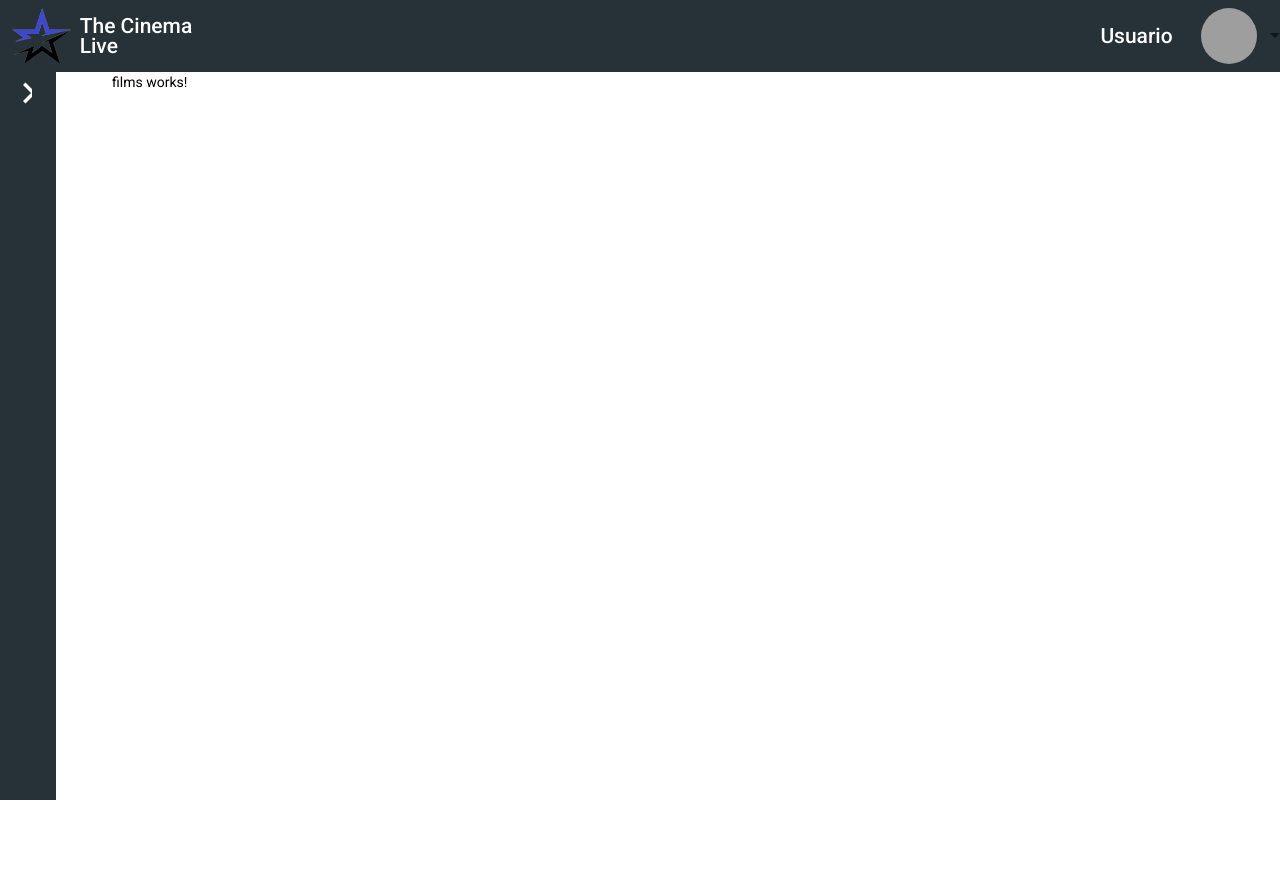
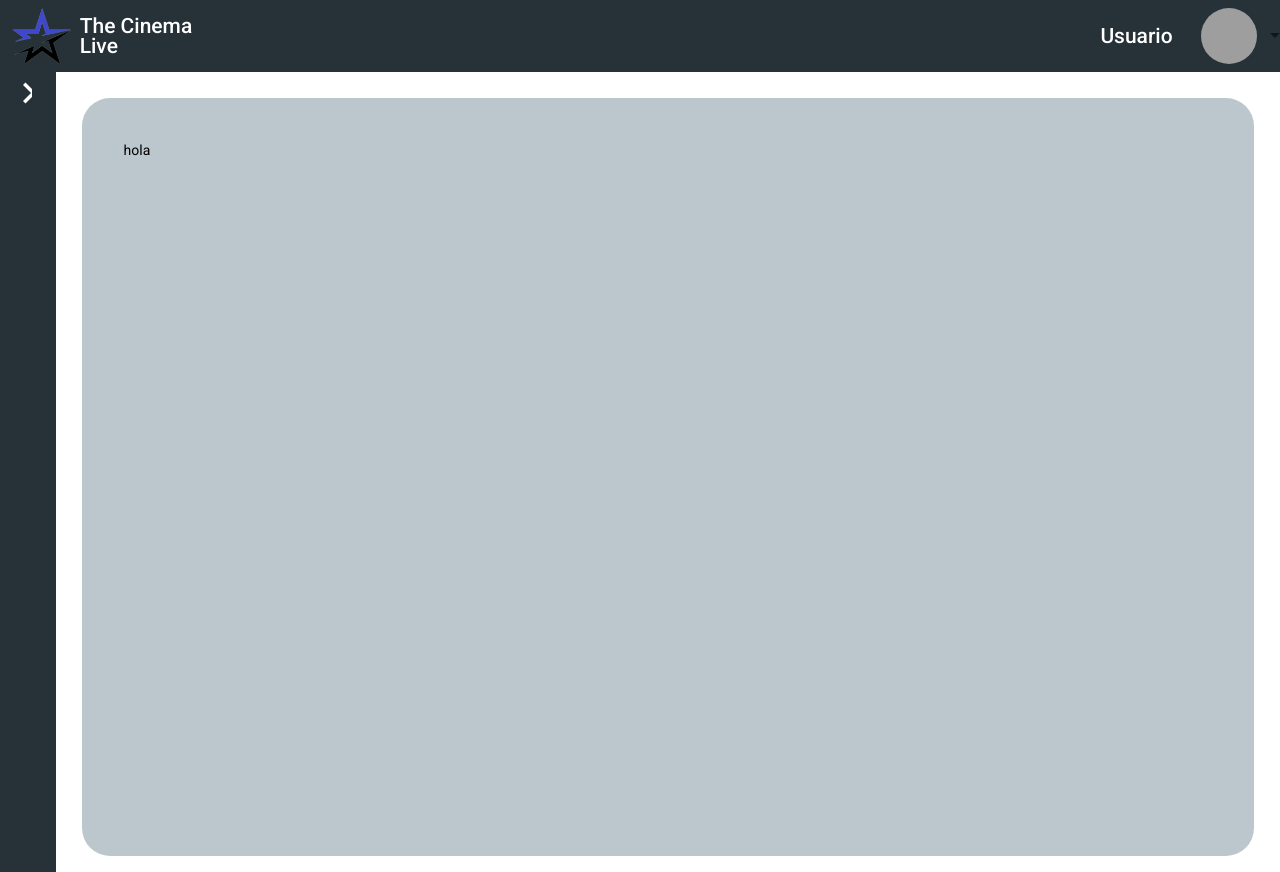
Before and after one commit to Daniel-DLR-02/PDAM-project, an Angular app in the folder tcl-web-app/: page /films in a window 1280 px wide. Before the commit the page ends 800 px from the top, so only its background shows below. Built offline with nearby package versions, Linux system fonts and the light colour scheme; sample sign-in values are in the browser's storage; grey boxes are pictures that could not be loaded.

Commit message:
Empiezo a hacer el listado de peliculas

```diff
--- a/tcl-web-app/src/app/components/films/films.component.css
+++ b/tcl-web-app/src/app/components/films/films.component.css
@@ -0,0 +1,7 @@
+.body-container{
+  background-color: #78909c80;
+  border-radius: 2em;
+  min-width:auto;
+  max-height: 90%;
+  padding: 3em;
+}
--- a/tcl-web-app/src/app/components/films/films.component.html
+++ b/tcl-web-app/src/app/components/films/films.component.html
@@ -1 +1,4 @@
-<p (click)="newFilm()">films works!</p>
+<body class="body-container">
+hola
+
+</body>
--- a/tcl-web-app/src/app/core/full-layout/full-layout.component.css
+++ b/tcl-web-app/src/app/core/full-layout/full-layout.component.css
@@ -83,13 +83,14 @@
 
 .content-body {
   width: 100%;
-  height: 91%;
+  height: 100%;
   display: flex;
   flex-direction: row;
 }
 
 .components{
-  width: auto;
-  height: 91%;
-  margin: 2em 2em;
+  max-width: 93%;
+  width: 100%;
+  height: auto;
+  margin: 2%;
 }
--- a/tcl-web-app/src/app/core/full-layout/full-layout.component.html
+++ b/tcl-web-app/src/app/core/full-layout/full-layout.component.html
@@ -22,5 +22,7 @@
 <div class="content-body">
   <app-sidebar></app-sidebar>
 
-  <router-outlet class="components"></router-outlet>
+  <div class="components">
+    <router-outlet></router-outlet>
+  </div>
 </div>
```
